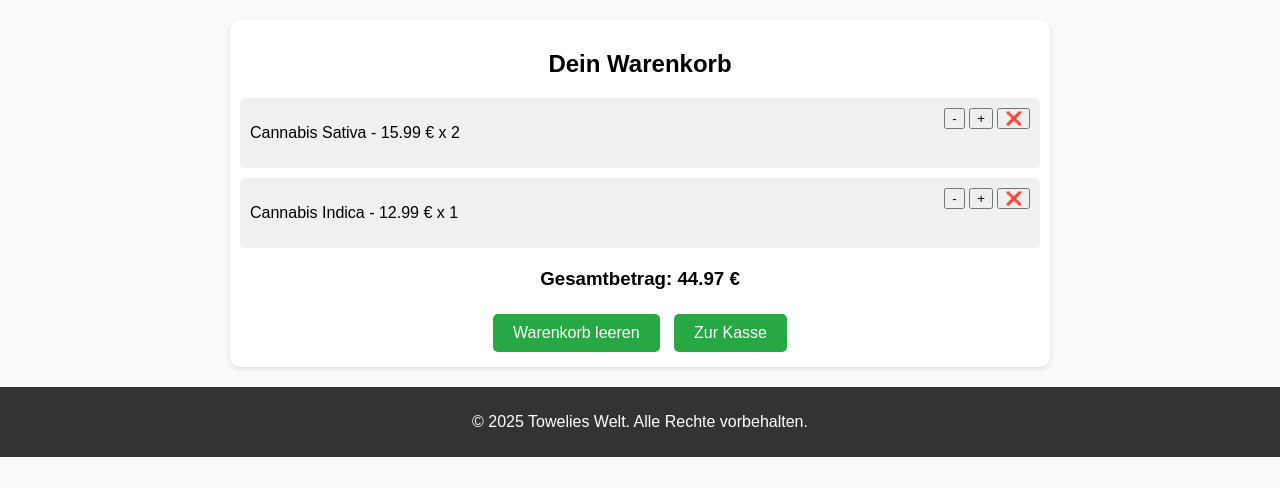
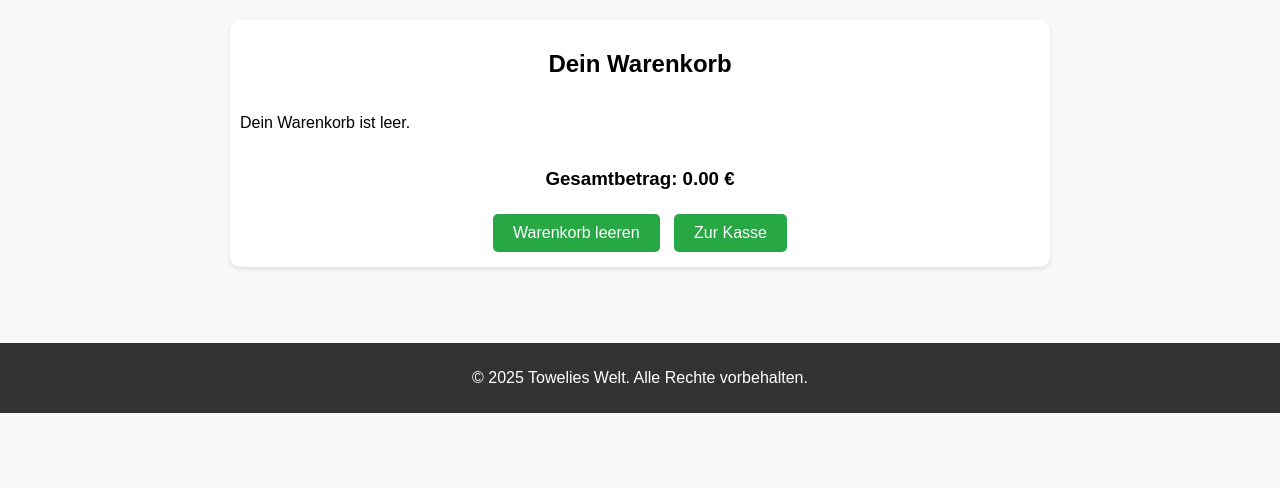
Before and after one commit to N0Soull/towelies_welt, a PHP site: page /warenkorb.php in a window 1280 px wide. Shown: the part 137-625 px from the top of the page. Run offline with PHP 8.4, Linux system fonts and the light colour scheme.

Commit message:
produkte fixed, warenkorb bisschen verbessert.

```diff
--- a/css/cart.css
+++ b/css/cart.css
@@ -1,4 +1,4 @@
-/* ========== Cart Page Styling ========== */
+/* ========== Enhanced Cart Page Styling ========== */
 
 body {
     font-family: Arial, sans-serif;
@@ -50,15 +50,33 @@ main {
 .cart-list {
     display: flex;
     flex-direction: column;
-    gap: 10px;
+    gap: 15px;
 }
 
 .cart-item {
     display: flex;
     justify-content: space-between;
     background-color: #f0f0f0;
-    padding: 10px;
+    padding: 15px;
+    border-radius: 8px;
+    align-items: center;
+}
+
+.product-image {
+    width: 50px;
+    height: 50px;
+    object-fit: cover;
     border-radius: 5px;
+}
+
+.product-details {
+    flex: 2;
+    margin-left: 15px;
+}
+
+.product-controls {
+    display: flex;
+    gap: 5px;
 }
 
 .cart-summary {
--- a/produkt.php
+++ b/produkt.php
@@ -15,7 +15,7 @@ include 'php/datenbank.php';
 
         <div class="product-grid">
             <?php
-            $query = "SELECT * FROM Produkt";
+            $query = "SELECT * FROM produkt";
             $result = $conn->query($query);
 
             if ($result->num_rows > 0) {
@@ -31,10 +31,10 @@ include 'php/datenbank.php';
                             <span class="product-type"><?php echo htmlspecialchars($row['Typ']); ?></span>
                             <div class="product-price">€<?php echo number_format($row['Preis'], 2, ',', '.'); ?></div>
                             <div class="product-stock <?php echo $row['GesamtBestand'] > 0 ? 'in-stock' : 'out-of-stock'; ?>">
-                                <?php echo $row['Bestand'] > 0 ? 'Auf Lager: ' . $row['GesamtBestand'] : 'Nicht verfügbar'; ?>
+                            <?php echo $row['GesamtBestand'] > 0 ? 'Auf Lager: ' . $row['GesamtBestand'] : 'Nicht verfügbar'; ?>
                             </div>
                             <?php if ($row['GesamtBestand'] > 0) : ?>
-                                <button class="add-to-cart" onclick="addToCart(<?php echo $row['ProduktID']; ?>)">
+                                <button class="add-to-cart" onclick="addToCart(<?php echo $row['Produkt_ID']; ?>)">
                                     In den Warenkorb
                                 </button>
                             <?php endif; ?>
--- a/scripts/cart.js
+++ b/scripts/cart.js
@@ -1,27 +1,35 @@
-/* ========== Cart Page JavaScript ========== */
+/* ========== Enhanced Cart Page JavaScript ========== */
 
 document.addEventListener('DOMContentLoaded', () => {
-    // Sample Data — You can replace this with server data
-    const cartItems = [
-        { id: 1, name: 'Cannabis Sativa', price: 15.99, quantity: 2 },
-        { id: 2, name: 'Cannabis Indica', price: 12.99, quantity: 1 }
-    ];
-
     const cartList = document.querySelector('.cart-list');
     const totalPriceElement = document.getElementById('total-price');
     const clearCartBtn = document.getElementById('clear-cart');
 
-    // Function to update the cart list
+    // Load cart from LocalStorage
+    let cartItems = JSON.parse(localStorage.getItem('cartItems')) || [];
+
+    function updateLocalStorage() {
+        localStorage.setItem('cartItems', JSON.stringify(cartItems));
+    }
+
     function updateCart() {
         cartList.innerHTML = '';
         let total = 0;
+
+        if (cartItems.length === 0) {
+            cartList.innerHTML = '<p>Dein Warenkorb ist leer.</p>';
+        }
 
         cartItems.forEach(item => {
             const itemRow = document.createElement('div');
             itemRow.classList.add('cart-item');
             itemRow.innerHTML = `
-                <p>${item.name} - ${item.price.toFixed(2)} € x ${item.quantity}</p>
-                <div>
+                <img src="${item.image}" alt="${item.name}" class="product-image" />
+                <div class="product-details">
+                    <p>${item.name}</p>
+                    <p>${item.price.toFixed(2)} € x ${item.quantity}</p>
+                </div>
+                <div class="product-controls">
                     <button onclick="decreaseQuantity(${item.id})">-</button>
                     <button onclick="increaseQuantity(${item.id})">+</button>
                     <button onclick="removeItem(${item.id})">❌</button>
@@ -32,16 +40,14 @@ document.addEventListener('DOMContentLoaded', () => {
         });
 
         totalPriceElement.textContent = `${total.toFixed(2)} €`;
+        updateLocalStorage();
     }
 
-    // Function to remove an item
     window.removeItem = (id) => {
-        const index = cartItems.findIndex(item => item.id === id);
-        if (index !== -1) cartItems.splice(index, 1);
+        cartItems = cartItems.filter(item => item.id !== id);
         updateCart();
     };
 
-    // Function to increase the quantity
     window.increaseQuantity = (id) => {
         const item = cartItems.find(item => item.id === id);
         if (item) {
@@ -50,7 +56,6 @@ document.addEventListener('DOMContentLoaded', () => {
         }
     };
 
-    // Function to decrease the quantity
     window.decreaseQuantity = (id) => {
         const item = cartItems.find(item => item.id === id);
         if (item && item.quantity > 1) {
@@ -59,12 +64,10 @@ document.addEventListener('DOMContentLoaded', () => {
         }
     };
 
-    // Clear the cart
     clearCartBtn.addEventListener('click', () => {
-        cartItems.length = 0;
+        cartItems = [];
         updateCart();
     });
 
-    // Initial load
     updateCart();
-});
+}   );
--- a/warenkorb.php
+++ b/warenkorb.php
@@ -31,7 +31,7 @@
             </div>
         </section>
     </main>
-
+    <br></br>
     <footer>
         <p>&copy; 2025 Towelies Welt. Alle Rechte vorbehalten.</p>
     </footer>
```
